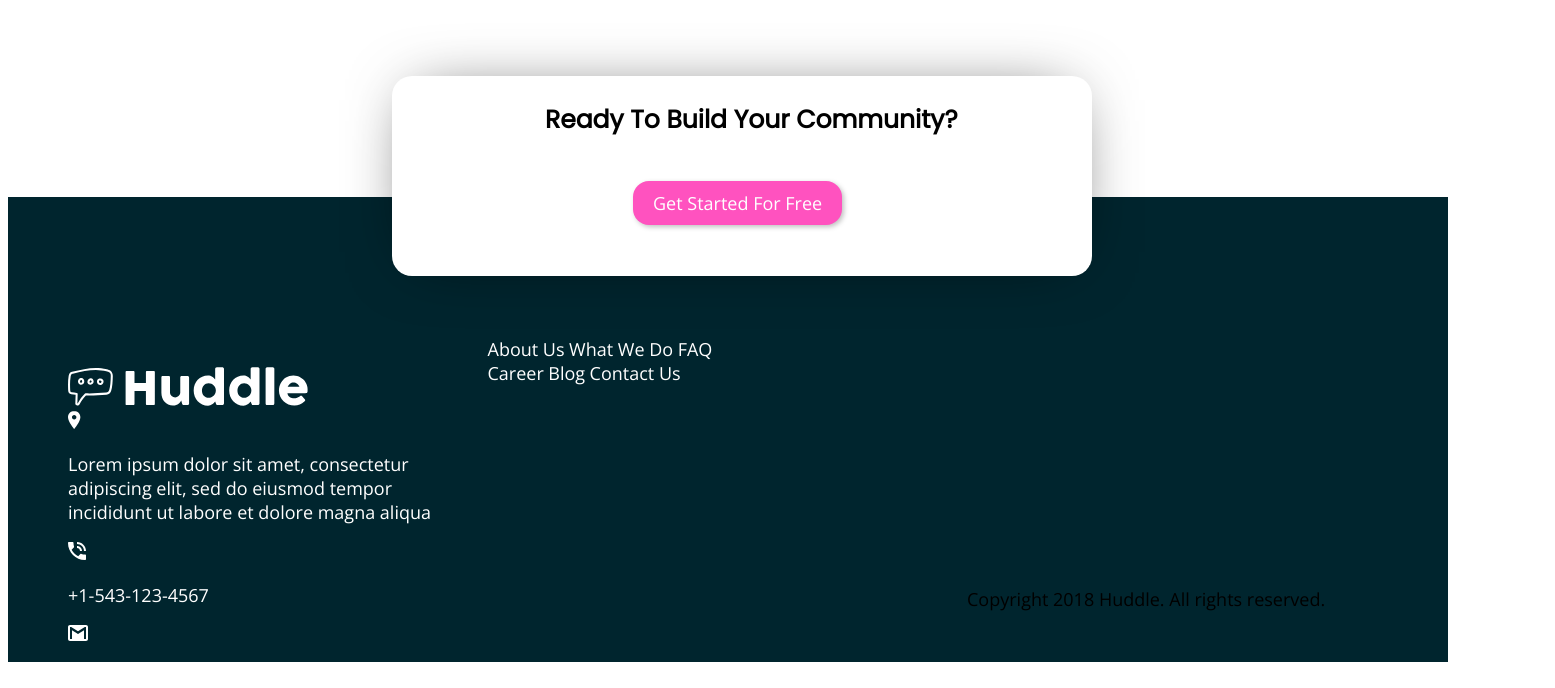
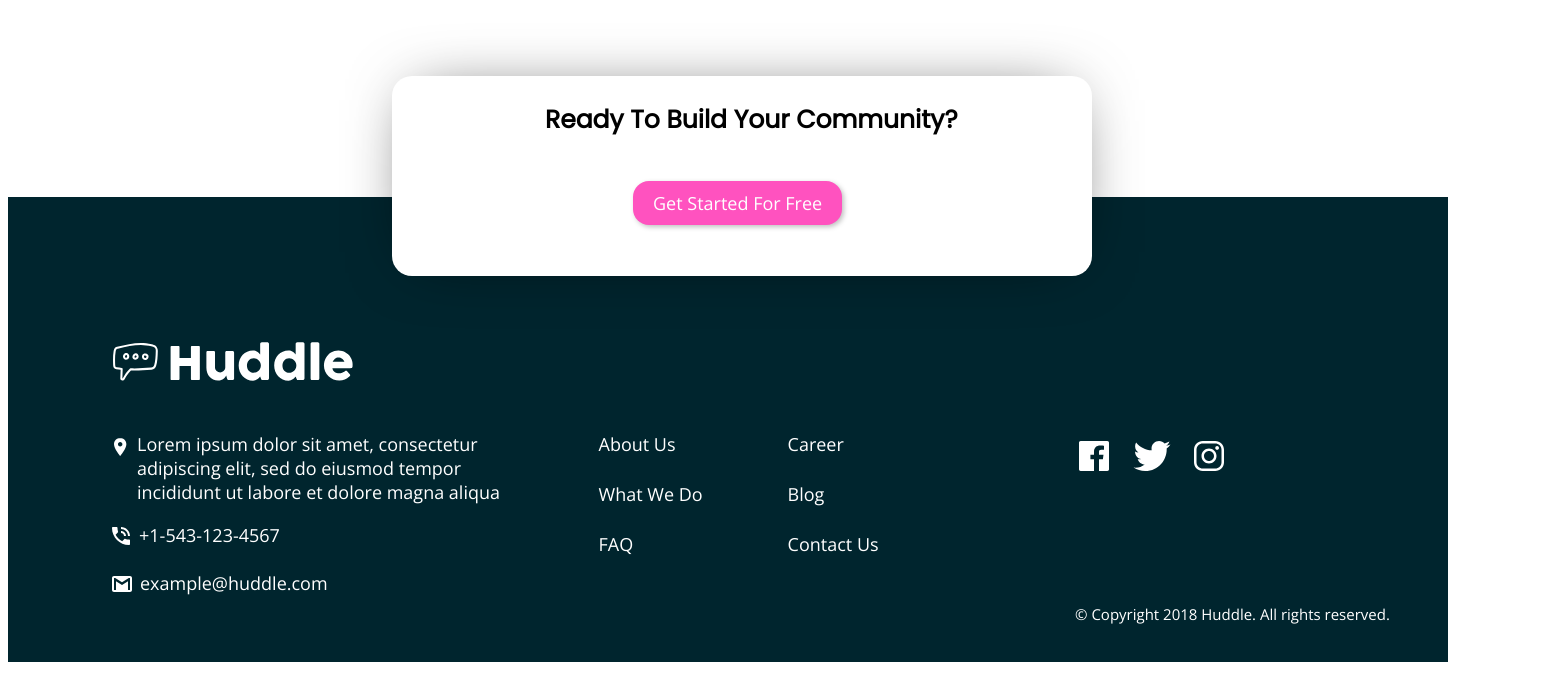
Before and after one commit to Nikaracho/huddle-landing-page, a plain HTML site: page index2.html in a window 1280 px wide. Shown: the part 2276-2964 px from the top of the page, 1555 px wide, since content can reach past the window. Drawn offline with nearby package versions, Linux system fonts and the light colour scheme.

Commit message:
change 19/3/19
Changed index and style. added social media logos. finished footer.

```diff
--- a/index2.html
+++ b/index2.html
@@ -66,37 +66,37 @@
 			</div>
 			<div class="f12">
 				<img src="images/icon-location.svg">
-				<p>Lorem ipsum dolor sit amet, consectetur adipiscing elit, sed do eiusmod tempor
-  incididunt ut labore et dolore magna aliqua</p>
+				<div class="f121"><p>Lorem ipsum dolor sit amet, consectetur adipiscing elit, sed do eiusmod tempor
+  incididunt ut labore et dolore magna aliqua</p></div>
 			</div>
 			<div class="f13">
 				<img src="images/icon-phone.svg">
-				<p>+1-543-123-4567</p>
+				<div><p>+1-543-123-4567</p></div>
 			</div>
 			<div class="f14">
 				<img src="images/icon-email.svg">
-				<p>example@huddle.com</p>
+				<div><p>example@huddle.com</p></div>
 			</div>
 		</section>
 		<section class="ftr2">
-			<div>
+			<div class="f21">
 				<a href="#">About Us</a>
 				<a href="#">What We Do</a>
 				<a href="#">FAQ</a>
 			</div>
-			<div>
+			<div class="f22">
 				<a href="#">Career</a>
 				<a href="#">Blog</a>
 				<a href="#">Contact Us</a>
 			</div>
 		</section>
 		<section class="ftr3">
-			<img src="">
-			<img src="">
-			<img src="">
+			<a href="#"><img class="fl" src="images/logo-facebook.svg"></a>
+			<a href="#"><img class="tl" src="images/logo-twitter.svg"></a>
+			<a href="#"><img class="il" src="images/logo-instagram.svg"></a>
 		</section>
 		<section class="ftr4">
-			<p>Copyright 2018 Huddle. All rights reserved.</p>
+			<p>© Copyright 2018 Huddle. All rights reserved.</p>
 		</section>
 	</footer>
 </body>
--- a/style.css
+++ b/style.css
@@ -182,32 +182,108 @@ footer{
   	grid-row-start: 2;
   	grid-row-end: 3;
   	margin: 30px;
-  	margin-left:60px;
+  	margin-left: 103px;
+    margin-top: 54px;
   	color:white;
-  	grid-template-rows: 25% 25% 25% 25%;
-  	grid-template-columns: 50% 50%;
 }
-
+.f11{
+	position:relative;
+	top: -49px;
+    left: 2px;
+}
+.f12{
+	position:relative;
+	top:3px;
+	left:3px;
+}
+.f121{
+	width: 411px;
+    position: relative;
+    top: -47px;
+    left: 23px;
+}
+.f121 p{
+	font-size: 18px;
+}
+.f13{
+	position: relative;
+    top: -39px;
+    left: 1px;
+}
+.f13 div{
+	position: relative;
+	top: -45px;
+    left: 27px;;
+}
+.f14{
+	position:relative;
+	top: -73px;
+    left: 1px;
+}
+.f14 div{
+	position: relative;
+	top: -44px;
+    left: 28px;
+}
 .ftr2{
 	grid-column-start: 2;
   	grid-column-end: 3;
   	grid-row-start: 2;
   	grid-row-end: 3;
+  	display:flex;
+  	flex-direction: row;
+  	margin-top: 83px;
+    margin-left: 111px;
+}
+.f21{
+	display:flex;
+	flex-direction: column;
+	justify-content: space-around;
+}
+.f22{
+	display:flex;
+	flex-direction: column;
+	margin-left: 85px;
+	justify-content: space-around;
 }
 .ftr3{
 	grid-column-start: 3;
-  	grid-column-end: 4;
-  	grid-row-start: 2;
-  	grid-row-end: 3;
+    grid-column-end: 4;
+    grid-row-start: 2;
+    grid-row-end: 3;
+    margin-left: 98px;
+    margin-top: 99px;
+    display: flex;
+    justify-content: space-around;
+    width: 173px;
 }
 .ftr4{
 	grid-column-start: 3;
   	grid-column-end: 4;
   	grid-row-start: 3;
   	grid-row-end: 4;
+  	position:relative;
+  	top: 20px;
+    left: 108px;
+}
+.ftr4 p {
+	color:white;
+	font-size: 15px;
 }
 a{
 	text-decoration: none;
 	font-family: "Open Sans";
 	color: white;
 }
+.fl{
+	width:40px;
+	height:auto;
+}
+.tl{
+	width:40px;
+	height:auto;
+}
+.il{
+	width:40px;
+	height:auto;
+}
```
Also changed, not shown: images/logo-facebook.svg (added), images/logo-instagram.svg (added), images/logo-twitter.svg (added).
